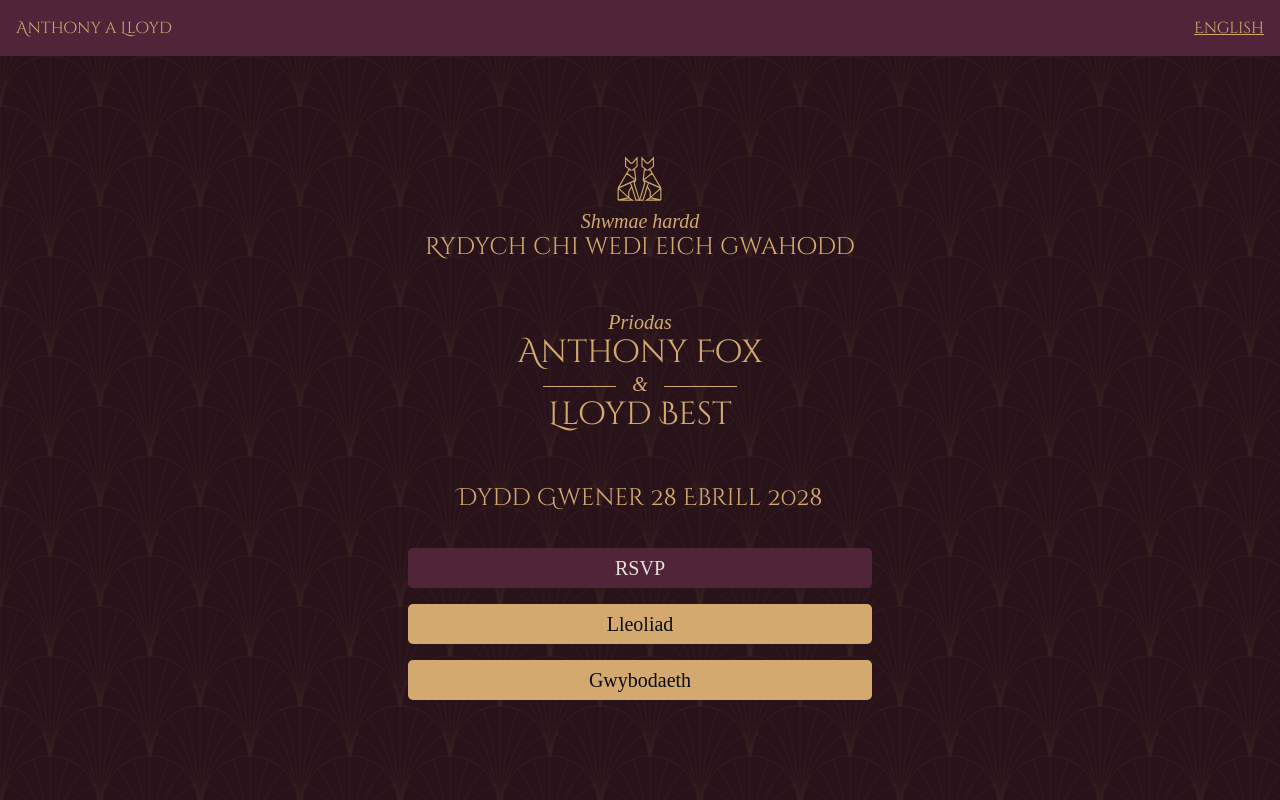
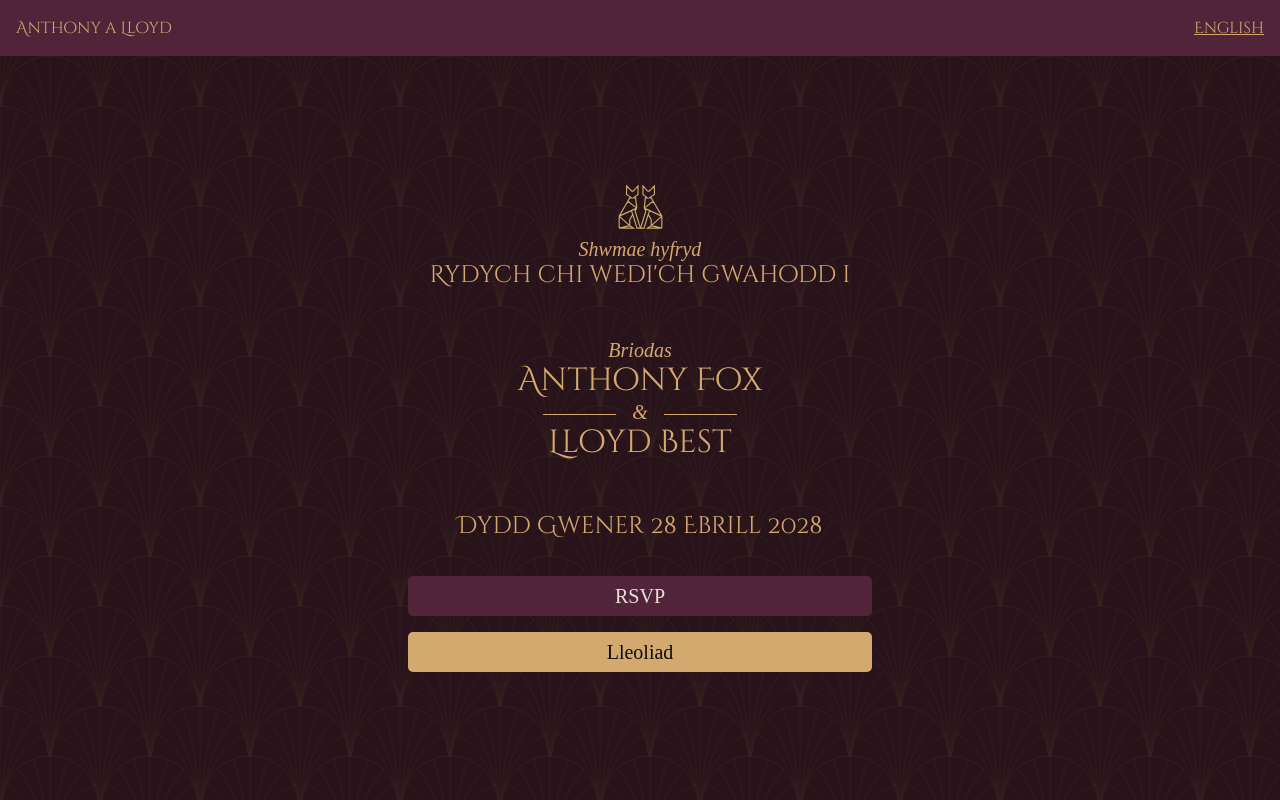
Before and after one commit to MattElcock/BestFoxWedding, a Next.js app: page /cy in a window 1280 px wide. Built offline with nearby package versions, Linux system fonts and the light colour scheme.

Commit message:
refactor: copy changes

```diff
--- a/messages/cy.json
+++ b/messages/cy.json
@@ -6,15 +6,14 @@
     "wedding-date": "Dydd Gwener 28 Ebrill 2028",
     "rsvp": "RSVP",
     "venue": "Lleoliad",
-    "information": "Gwybodaeth",
     "english": "English",
     "cymraeg": "Cymraeg"
   },
   "home": {
     "title": "Cartref | Anthony a Lloyd",
-    "hello-gorgeous": "Shwmae hardd",
-    "you-are-invited": "Rydych chi wedi eich gwahodd",
-    "the-wedding-of": "Priodas"
+    "hello-gorgeous": "Shwmae hyfryd",
+    "you-are-invited": "Rydych chi wedi'ch gwahodd i",
+    "the-wedding-of": "Briodas"
   },
   "venue": {
     "links": {
--- a/messages/en.json
+++ b/messages/en.json
@@ -6,7 +6,6 @@
     "wedding-date": "Friday 28 April 2028",
     "rsvp": "RSVP",
     "venue": "Venue",
-    "information": "Information",
     "english": "English",
     "cymraeg": "Cymraeg"
   },
@@ -14,7 +13,7 @@
     "title": "Home | Anthony & Lloyd",
     "hello-gorgeous": "Hello gorgeous",
     "you-are-invited": "You're invited",
-    "the-wedding-of": "The wedding of"
+    "the-wedding-of": "To the wedding of"
   },
   "venue": {
     "links": {
--- a/src/app/[locale]/page.tsx
+++ b/src/app/[locale]/page.tsx
@@ -44,10 +44,6 @@ export default async function Page() {
                 <Link href="/venue" className="button button-secondary">
                     {t("common.venue")}
                 </Link>
-
-                <Link href="/information" className="button button-secondary">
-                    {t("common.information")}
-                </Link>
             </div>
         </div>
     );
```
